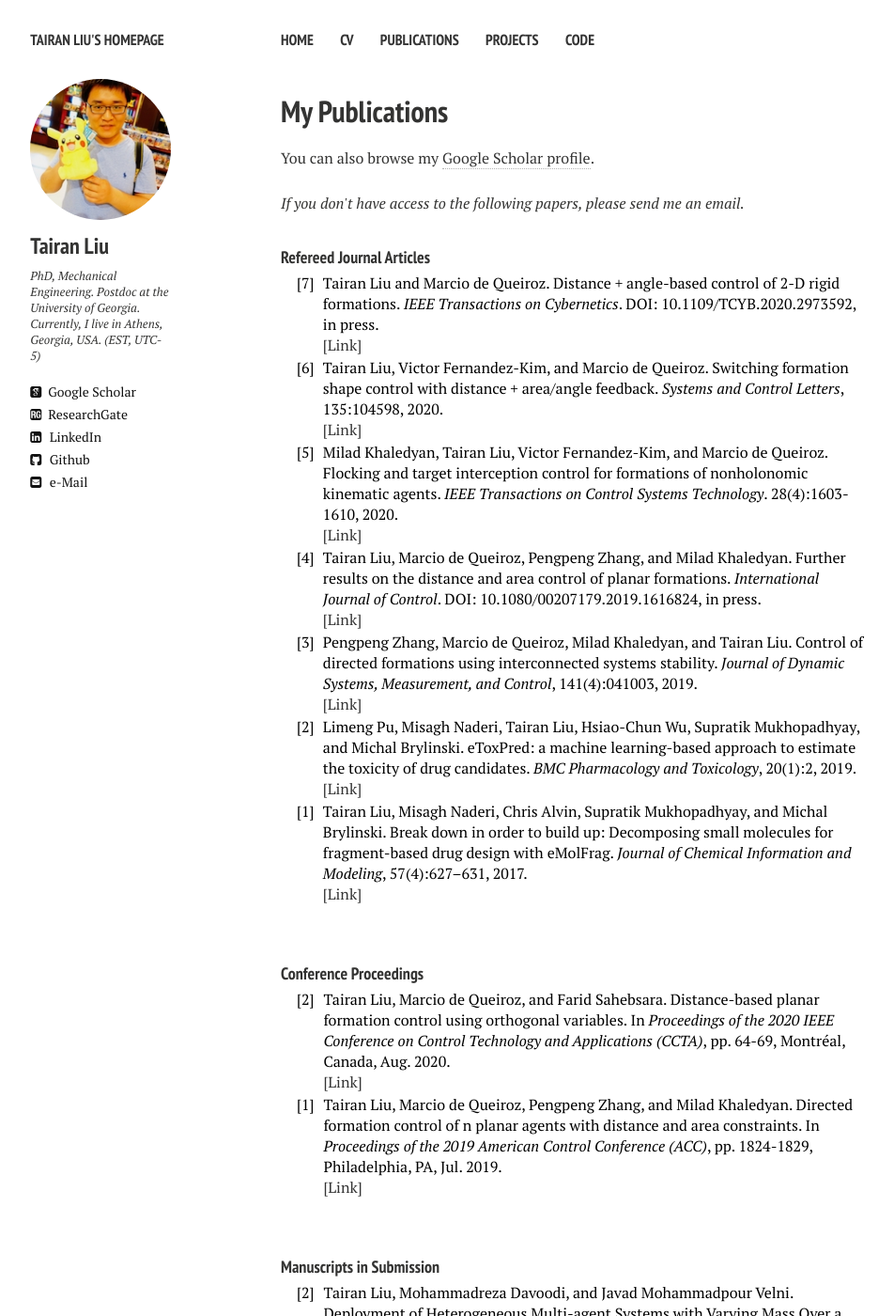
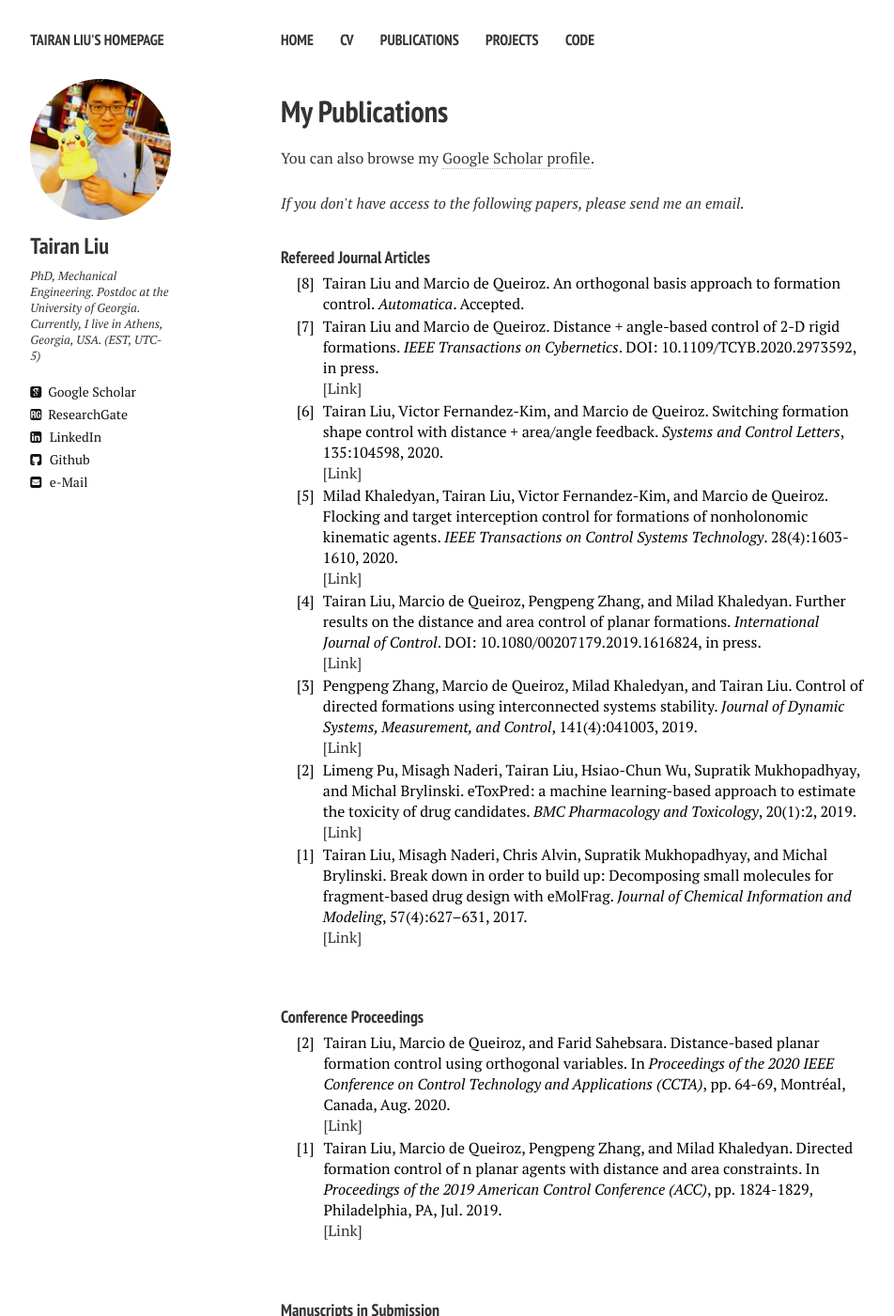
Before and after one commit to liutairan/liutairan.github.io, a Jekyll site: the page built from publications.md, in a window 1280 px wide and 1400 px high. Shown: the whole window at 94% size, without its empty margins (21-973 px from the left). Built offline with Jekyll 4.4.1, drawn with Linux system fonts in a browser that asks for light colours; nearby versions of some CDN libraries; comment, search, counter and statistics services are not loaded; some of the changed text lies outside the part shown.

Commit message:
Update publications.html

```diff
--- a/_layouts/publications.html
+++ b/_layouts/publications.html
@@ -101,6 +101,15 @@ function toggleBibtex(articleid) {
 
 			<div class="container">
 				<table>
+					<tr>
+            <td>[8]</td>
+            <td>&nbsp; &nbsp;</td>
+            <td>Tairan Liu and Marcio de Queiroz.
+                An orthogonal basis approach to formation control.
+                <cite>Automatica</cite>.
+                Accepted.
+            </td>
+          </tr>
 					<tr>
 						<td>[7]</td>
 						<td>&nbsp; &nbsp;</td>
@@ -212,7 +221,7 @@ function toggleBibtex(articleid) {
 			<div class="container">
         <table>
 					<tr>
-            <td>[2]</td>
+            <td>[1]</td>
             <td>&nbsp; &nbsp;</td>
             <td>Tairan Liu, Mohammadreza Davoodi, and Javad Mohammadpour Velni.
                 Deployment of Heterogeneous Multi-agent Systems with Varying Mass Over a Graph.
@@ -220,15 +229,7 @@ function toggleBibtex(articleid) {
                 Submitted.
             </td>
           </tr>
-          <tr>
-            <td>[1]</td>
-            <td>&nbsp; &nbsp;</td>
-            <td>Tairan Liu and Marcio de Queiroz.
-                An orthogonal basis approach to formation control.
-                <cite>Automatica</cite>.
-                Under review.
-            </td>
-          </tr>
+
         </table>
       </div>
 
```
